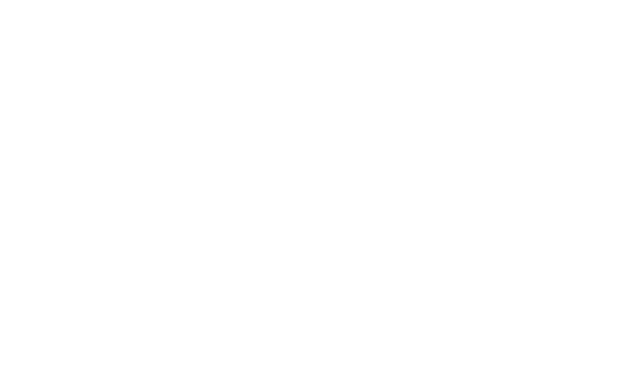
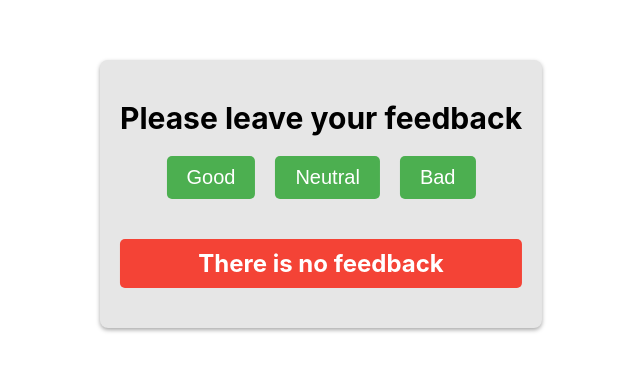
Before and after one commit to Igor-Principal/goit-react-hw-02-feedback, a React (Create React App) app: page / in a window 1280 px wide. Shown: the part 206-576 px from the top of the page, without its empty margins (319-959 px from the left). Built offline with nearby package versions, Linux system fonts and the light colour scheme.

Commit message:
Created task

```diff
--- a/src/components/App.jsx
+++ b/src/components/App.jsx
@@ -1,14 +1,46 @@
-export const App = () => {
-  return (
-    <div
-      style={{
-        height: '100vh',
-        display: 'flex',
-        justifyContent: 'center',
-        alignItems: 'center',
-        fontSize: 40,
-        color: '#010101',
-      }}
-    ></div>
-  );
-};
+import { Component } from 'react';
+import Section from './Section/Section';
+import Statistics from './Statistics/Statistics';
+import FeedbackOptions from './FeedbackOptions/FeedbackOptions';
+import Notification from './Notification/Notification';
+
+export class App extends Component {
+  state = {
+    good: 0,
+    neutral: 0,
+    bad: 0,
+  };
+
+  handleFeedback = type => {
+    this.setState(prev => ({ [type]: prev[type] + 1 }));
+  };
+
+  countTotalFeedback = () =>
+    this.state.bad + this.state.good + this.state.neutral;
+
+  countPositiveFeedbackPercentage = key =>
+    Number((key / this.countTotalFeedback()) * 100).toFixed(2);
+
+  render() {
+    const { good, neutral, bad } = this.state;
+    const total = this.countTotalFeedback();
+    const positivePercentage = this.countPositiveFeedbackPercentage(good);
+
+    return (
+      <Section title="Please leave your feedback">
+        <FeedbackOptions handleFeedback={this.handleFeedback} />
+        {total > 0 ? (
+          <Statistics
+            good={good}
+            neutral={neutral}
+            bad={bad}
+            total={total}
+            positivePercentage={positivePercentage}
+          />
+        ) : (
+          <Notification message="There is no feedback" />
+        )}
+      </Section>
+    );
+  }
+}
--- /dev/null
+++ b/src/components/FeedbackOptions/FeedbackOptions.jsx
@@ -0,0 +1,44 @@
+import { Component } from 'react';
+import css from './feedbackOptions.module.css';
+
+class FeedbackOptions extends Component {
+  state = {};
+  render() {
+    return (
+      <ul className={css.list}>
+        <li className={css.item}>
+          <button
+            className={css.button}
+            id="good"
+            type="button"
+            onClick={() => this.props.handleFeedback('good')}
+          >
+            Good
+          </button>
+        </li>
+        <li className={css.item}>
+          <button
+            className={css.button}
+            id="neutral"
+            type="button"
+            onClick={() => this.props.handleFeedback('neutral')}
+          >
+            Neutral
+          </button>
+        </li>
+        <li className={css.item}>
+          <button
+            className={css.button}
+            id="bad"
+            type="button"
+            onClick={() => this.props.handleFeedback('bad')}
+          >
+            Bad
+          </button>
+        </li>
+      </ul>
+    );
+  }
+}
+
+export default FeedbackOptions;
--- /dev/null
+++ b/src/components/FeedbackOptions/feedbackOptions.module.css
@@ -0,0 +1,30 @@
+.list {
+  list-style-type: none;
+  padding: 0;
+  display: flex;
+  justify-content: center;
+}
+
+.item {
+  margin: 0 10px;
+}
+
+.button {
+  background-color: #4caf50;
+  border: none;
+  color: white;
+  padding: 10px 20px;
+  text-align: center;
+  text-decoration: none;
+  display: inline-block;
+  font-size: 20px;
+  cursor: pointer;
+  border-radius: 5px;
+  transition: background-color 0.3s ease;
+}
+
+.button:hover,
+.button:focus {
+  box-shadow: 0 2px 4px rgba(0, 0, 0, 0.342);
+  background-color: #45a049;
+}
--- /dev/null
+++ b/src/components/Notification/Notification.jsx
@@ -0,0 +1,11 @@
+import { Component } from 'react';
+import css from './notification.module.css';
+
+class Notification extends Component {
+  state = {};
+  render() {
+    return <h2 className={css.title}>{this.props.message}</h2>;
+  }
+}
+
+export default Notification;
--- /dev/null
+++ b/src/components/Notification/notification.module.css
@@ -0,0 +1,8 @@
+.title {
+  color: #fff;
+  background-color: #f44336;
+  padding: 10px;
+  text-align: center;
+  border-radius: 5px;
+  margin-top: 40px;
+}
--- /dev/null
+++ b/src/components/Section/Section.jsx
@@ -0,0 +1,14 @@
+import { Component } from 'react';
+import css from './section.module.css';
+
+class Section extends Component {
+  state = {};
+  render() {
+      return <div className={css.section}>
+        <h1 className={css.title}>{this.props.title}</h1>
+          {this.props.children}
+      </div>;
+  }
+}
+
+export default Section;
--- /dev/null
+++ b/src/components/Section/section.module.css
@@ -0,0 +1,18 @@
+.section {
+  background-color: #e6e6e6;
+  padding: 20px;
+  border-radius: 8px;
+  box-shadow: 0 2px 4px rgba(0, 0, 0, 0.342);
+  text-align: center;
+  max-width: 600px;
+  margin: 0 auto;
+  position: absolute;
+  top: 50%;
+  left: 50%;
+  transform: translate(-50%, -50%);
+}
+
+.title {
+  font-size: 30px;
+  margin-bottom: 20px;
+}
--- /dev/null
+++ b/src/components/Statistics/Statistics.jsx
@@ -0,0 +1,22 @@
+import css from './statistics.module.css';
+import { Component } from 'react';
+
+class Statistics extends Component {
+  state = {};
+  render() {
+    const { good, neutral, bad, total, positivePercentage } = this.props;
+    return (
+      <ul className={css.list}>
+        <li className={css.item}>Good: {good}</li>
+        <li className={css.item}>Neutral: {neutral}</li>
+        <li className={css.item}>Bad: {bad}</li>
+        <li className={css.item}>Total: {total}</li>
+        <li className={css.item}>
+          Positive feedback: {total > 0 ? positivePercentage : 0} %
+        </li>
+      </ul>
+    );
+  }
+}
+
+export default Statistics;
--- /dev/null
+++ b/src/components/Statistics/statistics.module.css
@@ -0,0 +1,8 @@
+.list {
+  list-style-type: none;
+  padding: 0;
+}
+
+.item {
+  margin-bottom: 10px;
+}
--- a/src/index.css
+++ b/src/index.css
@@ -13,3 +13,7 @@
   font-family: source-code-pro, Menlo, Monaco, Consolas, 'Courier New',
     monospace;
 }
+
+ul {
+  list-style: none;
+}
```
